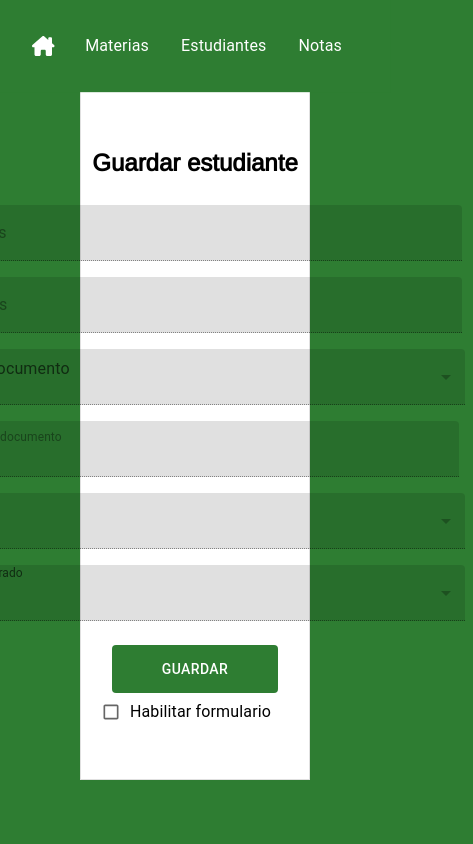
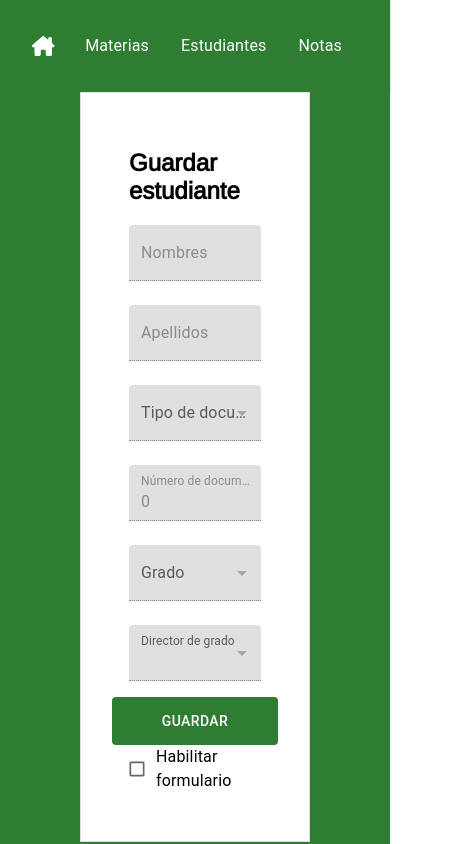
Before and after one commit to julianamxg/sistema---estudiantes, a React (Create React App) app: page /estudiantes in a window 390 px wide. Shown: the whole page, 473 px wide, since content can reach past the window. Built offline with nearby package versions, Linux system fonts and the light colour scheme.

Commit message:
Modulo estudiantes con framework de materialui con responsive

```diff
--- a/src/components/estudiante/ListarEstudiantes.tsx
+++ b/src/components/estudiante/ListarEstudiantes.tsx
@@ -1,7 +1,7 @@
 import { FunctionComponent } from "react"
 import { Estudiante } from "./Estudiante";
 import IEstudiante from "../modelos/estudiantes/entidades/IEstudiante";
-import {TableContainer } from "@mui/material";
+import { TableContainer } from "@mui/material";
 import Table from '@mui/material/Table';
 import TableBody from '@mui/material/TableBody';
 import TableCell, { tableCellClasses } from '@mui/material/TableCell';
@@ -41,9 +41,12 @@ export const ListarEstudiantes: FunctionComponent<ListarEstudianteProps> = ({ ed
 
 
     return (
-
         <>
-            <Box>
+            <Box sx={{
+                width: '95%',
+                margin: 'auto',
+                marginBottom: '1.5rem'
+            }}>
                 <h1></h1>
                 {
                     estudiantes.length > 0 ? (
--- a/src/components/estudiante/RegistrarEstudiante.tsx
+++ b/src/components/estudiante/RegistrarEstudiante.tsx
@@ -4,8 +4,10 @@ import { MenuPrincipal } from "../Menu";
 import IEstudiante from "../modelos/estudiantes/entidades/IEstudiante";
 import Swal from "sweetalert2";
 import Button from '@mui/material/Button';
-import { TextField, Select, MenuItem, InputLabel, FormControl, Divider, Box, Container, Checkbox, FormControlLabel } from "@mui/material";
+import { TextField, Select, MenuItem, InputLabel, FormControl, Divider, Box, Container, Checkbox, FormControlLabel, Grid } from "@mui/material";
 import { width } from "@mui/system";
+import { makeStyles } from "@mui/material";
+// import Grid from "@mui/material";
 // import '../../App.css'
 
 const estilosIndependientes = {
@@ -14,6 +16,7 @@ const estilosIndependientes = {
     height: 48,
     padding: '0px 50px'
 };
+
 
 export interface RegistrarEstudianteProps {
     guardarEstudiante: () => void
@@ -110,33 +113,31 @@ export const RegistrarEstudiante: FunctionComponent<RegistrarEstudianteProps> =
             <Box
                 component="form"
                 sx={{
-                    '& .MuiTextField-root': { width: '60ch' },
+                    // '& .MuiTextField-root': { width: '60ch' },
                     // margin: 'auto',
                     display: 'flex',
                     flexDirection: 'column',
                     alignItems: 'center',
                     marginTop: '5rem',
+                    marginBottm: '5rem',
                     background: '#fff',
                     marginLeft: '5rem',
                     marginRight: '5rem',
                     border: '1px solid rgb(224, 224, 224)',
-                    paddingTop: '3rem',
-                    paddingBottom: '3rem'
+                    padding: '3rem',
                 }}
                 noValidate
                 autoComplete="off"
                 onSubmit={handleSubmit}
             >
                 <h2>Guardar estudiante</h2>
-                <div>
-                    <FormControl>
+                {/* <div> */}
+                    <Grid container spacing={3}>
+                        <Grid item xs={12} sm={6}>
                             <TextField sx={{
-                            '& .MuiOutlinedInput-root': {
-                                '& fieldset': {
-                                  borderBottomColor: '#000',
-                                }},
-                            m: 1,
-                            width: '60ch',
+                                width: '100%', // Ajusta el ancho en función del tamaño de pantalla
+                                mx: 'auto', // Centra el componente en el eje X
+                                // marginBottom: '1rem'
 
                             }}
                                 id="filled-basic nombres"
@@ -149,11 +150,15 @@ export const RegistrarEstudiante: FunctionComponent<RegistrarEstudianteProps> =
                                 name="nombres"
                                 color="success"
                             />
-                    </FormControl>
 
-                    <FormControl variant="filled"  >
+                        </Grid>
+                        <Grid item xs={12} sm={6}>
                             <TextField
-                            sx={{ m: 1, width: '60ch' }}
+                                sx={{
+                                    width: '100%', // Ajusta el ancho en función del tamaño de pantalla
+                                    mx: 'auto', // Centra el componente en el eje X
+                                    marginBottom: '1.5rem'
+                                }}
                                 disabled={inputLectura}
                                 value={estudiante.apellidos}
                                 type="text"
@@ -164,13 +169,19 @@ export const RegistrarEstudiante: FunctionComponent<RegistrarEstudianteProps> =
                                 onChange={(e) => alCambiarValor(e.target.name, e.target.value)}
                                 color="success"
                             />
-                    </FormControl>
-                </div>
-                <div>
-                    <FormControl variant="filled" >
+                        </Grid>
+                    </Grid>
+                {/* </div> */}
+                {/* <div> */}
+                    <Grid container spacing={3}>
+                        <Grid item xs={12} sm={6}>
+                            <FormControl variant="filled"  sx={{
+                                        width: '100%',  // Ajusta el ancho en función del tamaño de pantalla
+                                        mx: 'auto', // Centra el componente en el eje X
+                                        // marginBottom: '1rem'
+                                    }}>
                                 <InputLabel color="success" id="demo-simple-select-filled-label">Tipo de documento</InputLabel>
                                 <Select
-                            sx={{ m: 1, width: '60ch' }}
                                     fullWidth
                                     labelId="demo-simple-select-filled-label"
                                     id="demo-simple-select-filled tDocumento"
@@ -185,11 +196,15 @@ export const RegistrarEstudiante: FunctionComponent<RegistrarEstudianteProps> =
                                     <MenuItem value="Tarjeta de identidad" >Tarjeta de identidad</MenuItem >
                                 </Select>
                             </FormControl>
+                        </Grid>
 
-
-                    <FormControl variant="filled" >
+                        <Grid item xs={12} sm={6}>
                             <TextField
-                            sx={{ m: 1, width: '60ch' }}
+                                sx={{
+                                    width: '100%', // Ajusta el ancho en función del tamaño de pantalla
+                                    mx: 'auto', // Centra el componente en el eje X
+                                    marginBottom: '1.5rem'
+                                }}
                                 id="filled-basic nDocumento"
                                 label="Número de documento"
                                 variant="filled"
@@ -200,14 +215,21 @@ export const RegistrarEstudiante: FunctionComponent<RegistrarEstudianteProps> =
                                 name="nDocumento"
                                 color="success"
                             />
-                    </FormControl>
-                </div>
+                        </Grid>
+                    </Grid>
+                {/* </div> */}
 
-                <div>
-                    <FormControl variant="filled" >
+                {/* <div> */}
+                    <Grid container spacing={3}>
+                        <Grid item xs={12} sm={6}>
+                        <FormControl variant="filled"  sx={{
+                                        width: '100%', // Ajusta el ancho en función del tamaño de pantalla
+                                        mx: 'auto', // Centra el componente en el eje X
+                                        // marginBottom: '1rem'
+                                    }}>
                                 <InputLabel color="success" id="demo-simple-select-filled-label">Grado</InputLabel>
                                 <Select
-                            sx={{ m: 1, width: '60ch' }}
+                                 fullWidth
                                     disabled={inputLectura}
                                     onChange={(e) => alCambiarValor(e.target.name, e.target.value)}
                                     value={estudiante.grado}
@@ -229,11 +251,17 @@ export const RegistrarEstudiante: FunctionComponent<RegistrarEstudianteProps> =
                                     <MenuItem value="Once">Once</MenuItem>
                                 </Select>
                             </FormControl>
+                        </Grid>
 
-                    <FormControl variant="filled" >
-                        <InputLabel color="success" id="demo-simple-select-filled-label">Director de grado</InputLabel>
+                        <Grid item xs={12} sm={6}>
+                            <FormControl variant="filled"  sx={{
+                                        width: '100%', // Ajusta el ancho en función del tamaño de pantalla
+                                        mx: 'auto', // Centra el componente en el eje X
+                                        // marginBottom: '1rem'
+                                    }}>
+                                <InputLabel color="success" id="demo-simple-select-filled-label ">Director de grado</InputLabel>
                                 <Select
-                            sx={{ m: 1, width: '60ch' }}
+
                                     disabled={inputLectura}
                                     onChange={(e) => alCambiarValor(e.target.name, e.target.value)}
                                     value={estudiante.dGrado}
@@ -255,8 +283,11 @@ export const RegistrarEstudiante: FunctionComponent<RegistrarEstudianteProps> =
                                     <MenuItem value="Carla Rodriguez">Carla Rodriguez</MenuItem>
                                 </Select>
                             </FormControl>
-                </div>
-                <div >
+                        </Grid>
+                    </Grid>
+                {/* </div> */}
+
+                <div>
                     <Button sx={{ marginTop: '1rem' }} style={estilosIndependientes} disabled={inputLectura} type="submit">Guardar</Button>
                 </div>
                 <FormControlLabel
```
Lines whose indentation alone changed are shown as unchanged.
